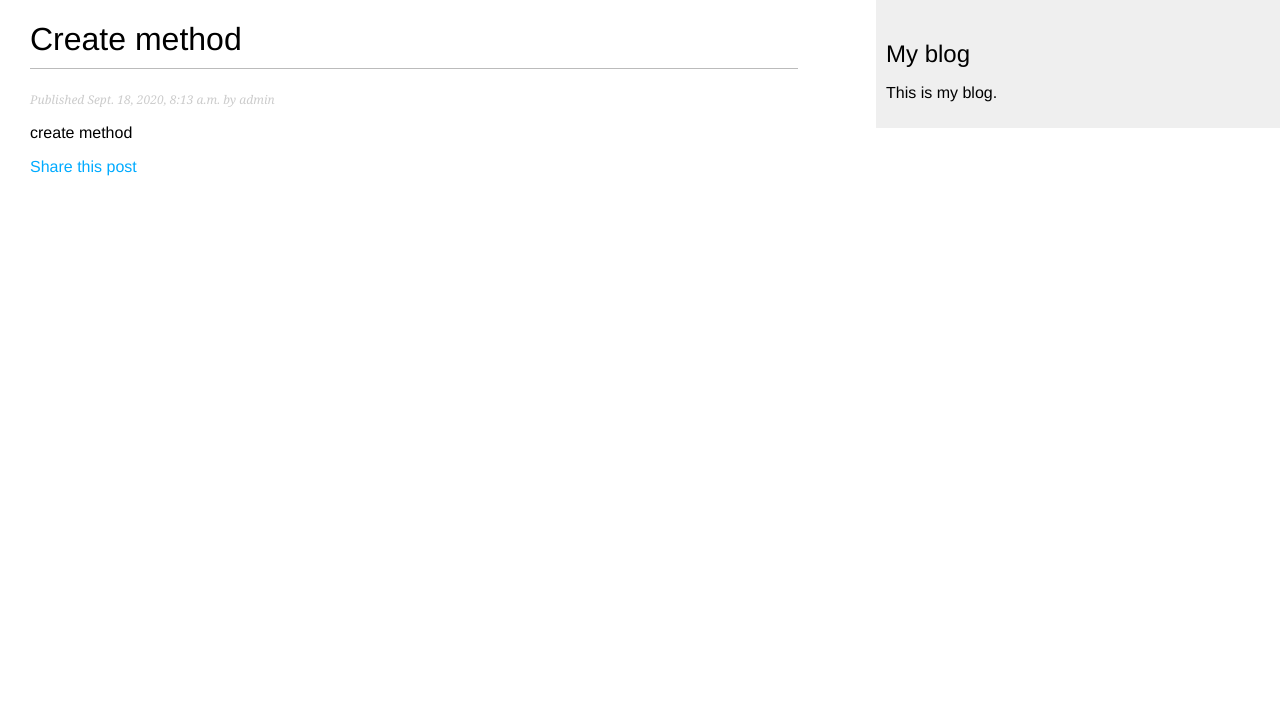
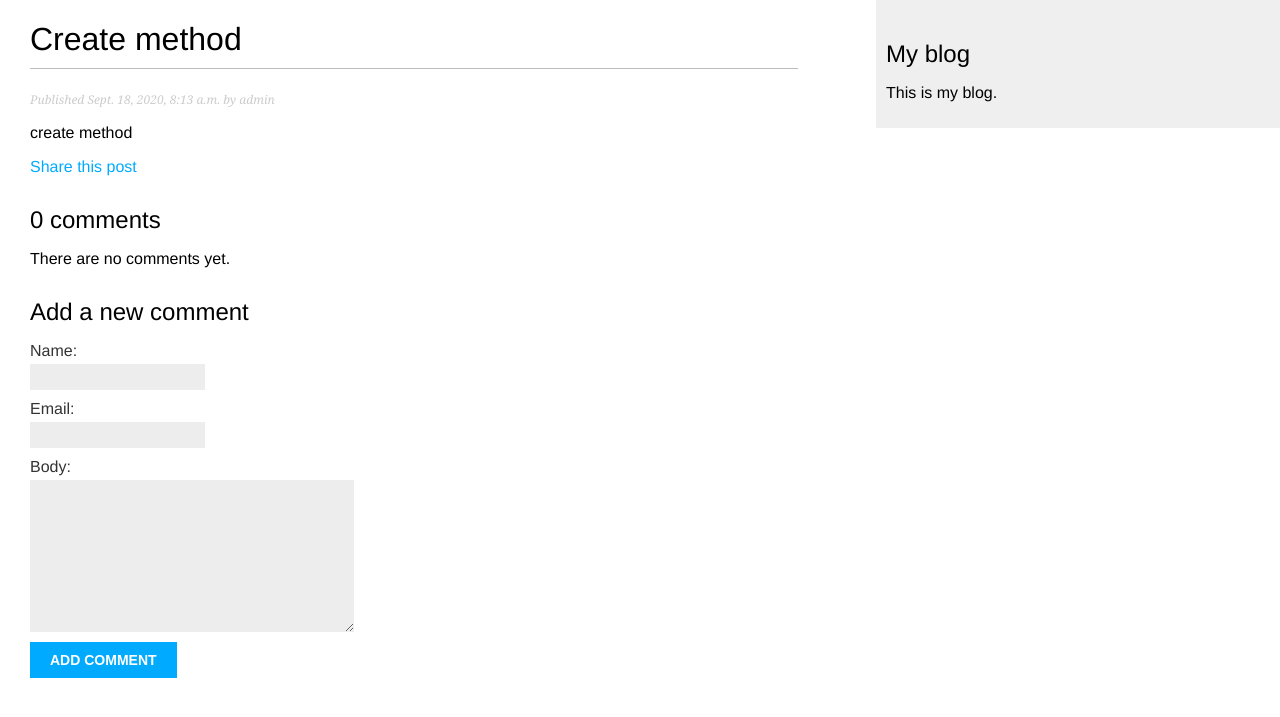
Before and after one commit to fifekk/Blog, a Django app: a page that uses blog/templates/blog/post/detail.html in a window 1280 px wide. Shown: the top 717 px of the page. Run offline with Django 3.2, Linux system fonts and the light colour scheme; data comes from the database, SQL or seed files in the repository; both versions use the stored data as it was after the commit.

Commit message:
Created comments logic. Created new model Comment, form CommetForm, registered comments in admin site, edited post_detail view and template

```diff
--- a/blog/forms.py
+++ b/blog/forms.py
@@ -1,4 +1,5 @@
 from django import forms
+from .models import Comment
 
 
 class EmailPostForm(forms.Form):
@@ -7,3 +8,9 @@ class EmailPostForm(forms.Form):
     to = forms.EmailField()
     comments = forms.CharField(required=False,
                                widget=forms.Textarea)
+
+
+class CommentForm(forms.ModelForm):
+    class Meta:
+        model = Comment
+        fields = ('name', 'email', 'body')
--- a/blog/models.py
+++ b/blog/models.py
@@ -36,3 +36,21 @@ class Post(models.Model):
                              self.publish.month,
                              self.publish.day,
                              self.slug])
+
+
+class Comment(models.Model):
+    post = models.ForeignKey(Post,
+                             on_delete=models.CASCADE,
+                             related_name='comments')
+    name = models.CharField(max_length=80)
+    email = models.EmailField()
+    body = models.TextField()
+    created = models.DateTimeField(auto_now_add=True)
+    updated = models.DateTimeField(auto_now=True)
+    active = models.BooleanField(default=True)
+
+    class Meta:
+        ordering = ('created',)
+
+    def __str__(self):
+        return f'Comment by {self.name} on {self.post}'
--- a/blog/templates/blog/post/detail.html
+++ b/blog/templates/blog/post/detail.html
@@ -13,4 +13,32 @@
     <a href="{% url "blog:post_share" post.id %}">
     Share this post
     </a>
+    {#  with that allows to create new varable which is avable until endwith tag.  #}
+    {# We use Django ORM in template to get total comments; comments.count()  #}
+    {% with comments.count as total_comments %}
+        <h2>
+            {{ total_comments }} comment{{ total_comments|pluralize }}
+        </h2>
+        {% for comment in comments %}
+            <div class="comment">
+                <p class="info">
+                    Comment {{ forloop.counter }} by {{ comment.name }}
+                    {{ comment.created }}
+                </p>
+                    {{ comment.body|linebreaks }}
+            </div>
+            {% empty %}
+            <p>There are no comments yet.</p>
+        {% endfor %}
+        {% if new_comment %}
+            <h2>Your comment has been added.</h2>
+        {% else %}
+            <h2>Add a new comment</h2>
+            <form method="post">
+                {{ comment_form.as_p }}
+                {% csrf_token %}
+            <p><input type="submit" value="Add comment"></p>
+            </form>
+        {% endif %}
+    {% endwith %}
 {% endblock %}
--- a/blog/views.py
+++ b/blog/views.py
@@ -2,8 +2,8 @@ from django.core.mail import send_mail
 from django.shortcuts import render, get_object_or_404
 from django.views.generic import ListView
 
-from blog.forms import EmailPostForm
-from .models import Post
+from blog.forms import EmailPostForm, CommentForm
+from .models import Post, Comment
 from django.core.paginator import Paginator, EmptyPage, PageNotAnInteger
 from mysite.secrets import EMAIL_HOST_USER
 
@@ -35,12 +35,41 @@ def post_list(request):
 
 # single post view
 def post_detail(request, year, month, day, post):
+    # global comment_form
     post = get_object_or_404(Post, slug=post,
                              status='published',
                              publish__year=year,
                              publish__month=month,
                              publish__day=day)
-    return render(request, 'blog/post/detail.html', {'post': post})
+
+    # List of active comments related to post (related_name)
+    comments = post.comments.filter(active=True)
+
+    new_comment = None
+
+    if request.method == 'POST':
+        # Comment was posted
+        comment_form = CommentForm(data=request.POST)
+        if comment_form.is_valid():
+            # Create comment object but dont commit it to DB
+            new_comment = comment_form.save(commit=False)
+            # Association with post
+            new_comment.post = post
+            # Commit comment to DB
+            new_comment.save()
+    else:
+        # GET request
+        comment_form = CommentForm()
+
+    return render(request,
+                  'blog/post/detail.html',
+                  {'post': post,
+                   'comments': comments,
+                   'new_comment': new_comment,
+                   'comment_form': comment_form})
+
+
+
 
 
 def post_share(request, post_id):
```
Also changed, not shown: blog/admin.py (+8 -1 lines), blog/migrations/0003_comment.py (added), db.sqlite3.
